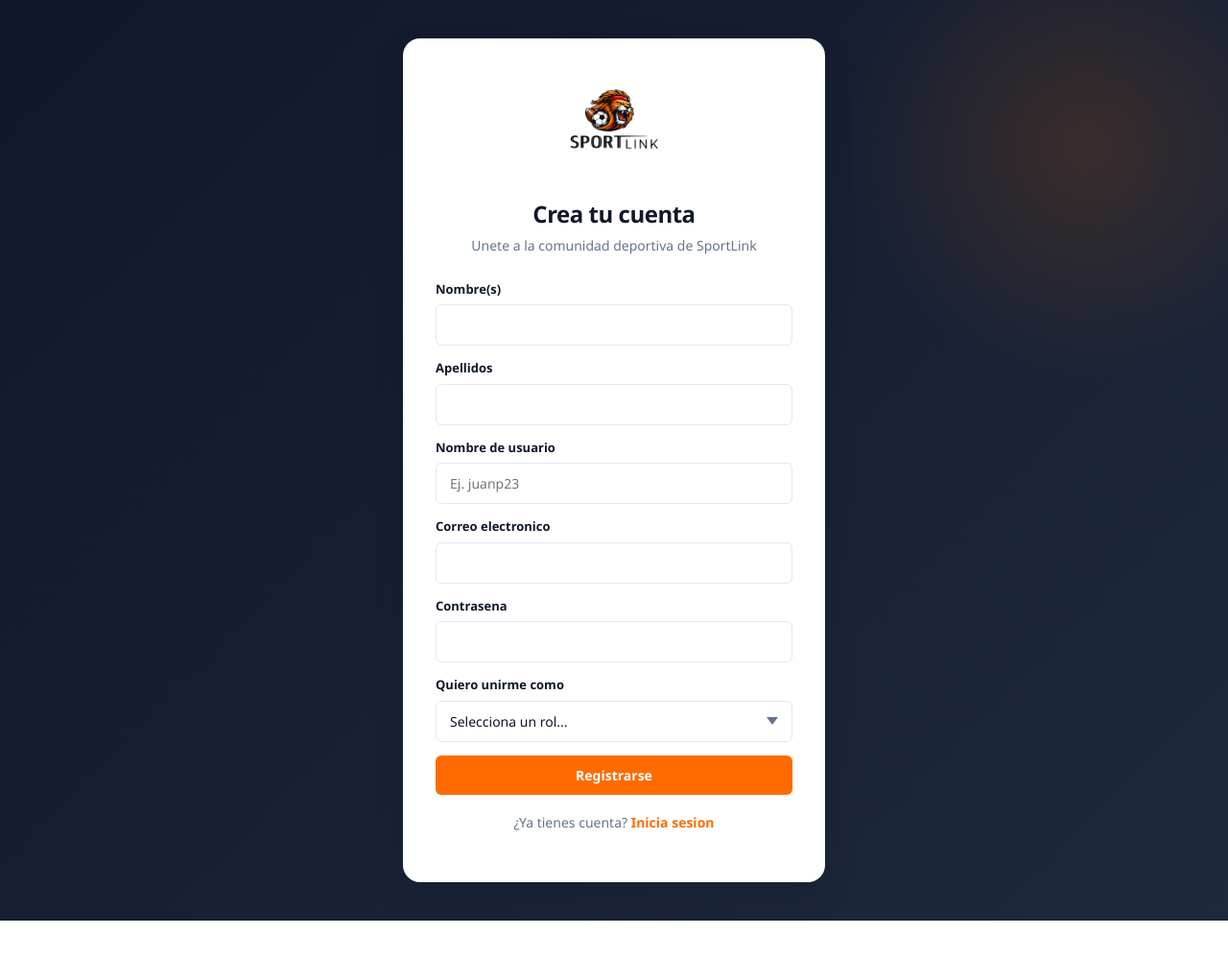
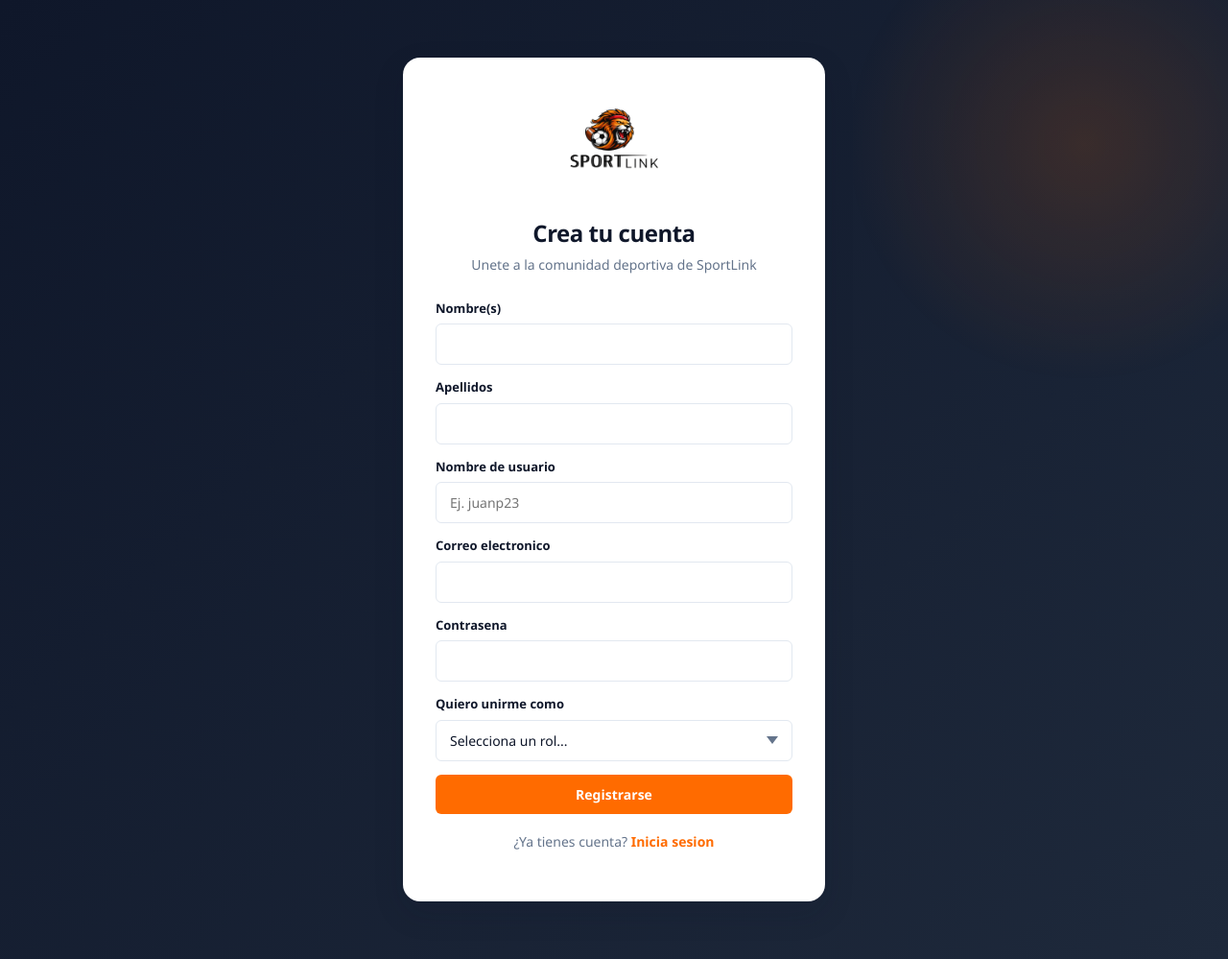
Before and after one commit to Desarrolladores-SportLink/Backend-Frontend, a PHP site: page /registro.php in a window 1280 px wide; the page is wider, and only the part inside the window is pictured. Shown: that part at 96% size. Before the commit the page ends 959 px from the top of that part, so only its background shows below. Run offline with PHP 8.4, Linux system fonts and the light colour scheme.

Commit message:
cambio para la barra de registro

```diff
--- a/Backend-Frontend/SportLink/styles/app.css
+++ b/Backend-Frontend/SportLink/styles/app.css
@@ -373,12 +373,13 @@ select {
 .auth-wrapper {
     min-height: 100vh;
     display: flex;
-    align-items: center;
+    align-items: flex-start;
     justify-content: center;
     padding: 40px 16px;
     background: linear-gradient(135deg, var(--dark) 0%, var(--dark-2) 100%);
     position: relative;
-    overflow: hidden;
+
+    overflow-y: auto;
 }
 .auth-wrapper::before {
     content: "";
@@ -396,6 +397,8 @@ select {
     border-radius: var(--radius-lg);
     padding: 40px 34px;
     box-shadow: var(--shadow-lg);
+
+    margin: 20px 0;
 }
 .auth-card .logo {
     display: block;
@@ -447,3 +450,7 @@ select {
     gap: 5px;
     border: 1px solid rgba(255, 107, 0, 0.2);
 }
+
+html, body {
+    overflow-y: auto;
+}
```
